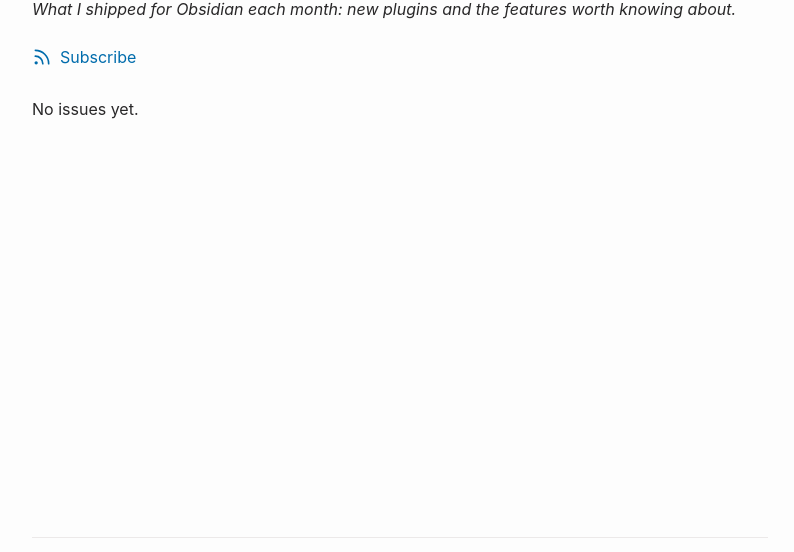
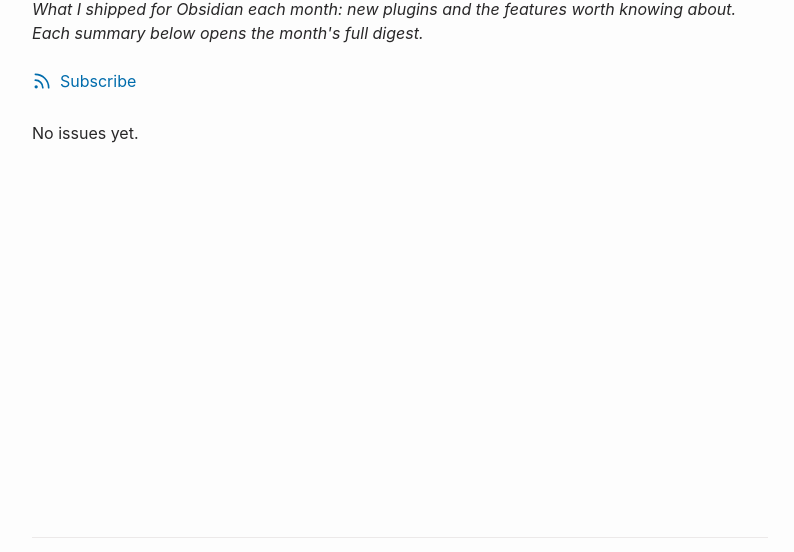
Before and after one commit to mnaoumov/mnaoumov.github.io, an Astro site: page /digest in a window 1280 px wide. Shown: the part 190-742 px from the top of the page, without its empty margins (240-1034 px from the left). Built offline with nearby package versions, Linux system fonts and the light colour scheme; Astro itself is replaced by a stand-in of ours.

Commit message:
feat(digest): say on the index that each summary opens the month's full digest

```diff
--- a/src/pages/digest/index.astro
+++ b/src/pages/digest/index.astro
@@ -17,7 +17,7 @@ const issues = await getDigestIssues();
   <Header />
   <Main
     pageTitle="Obsidian digest"
-    pageDesc="What I shipped for Obsidian each month: new plugins and the features worth knowing about."
+    pageDesc="What I shipped for Obsidian each month: new plugins and the features worth knowing about. Each summary below opens the month's full digest."
   >
     <a
       target="_blank"
```
